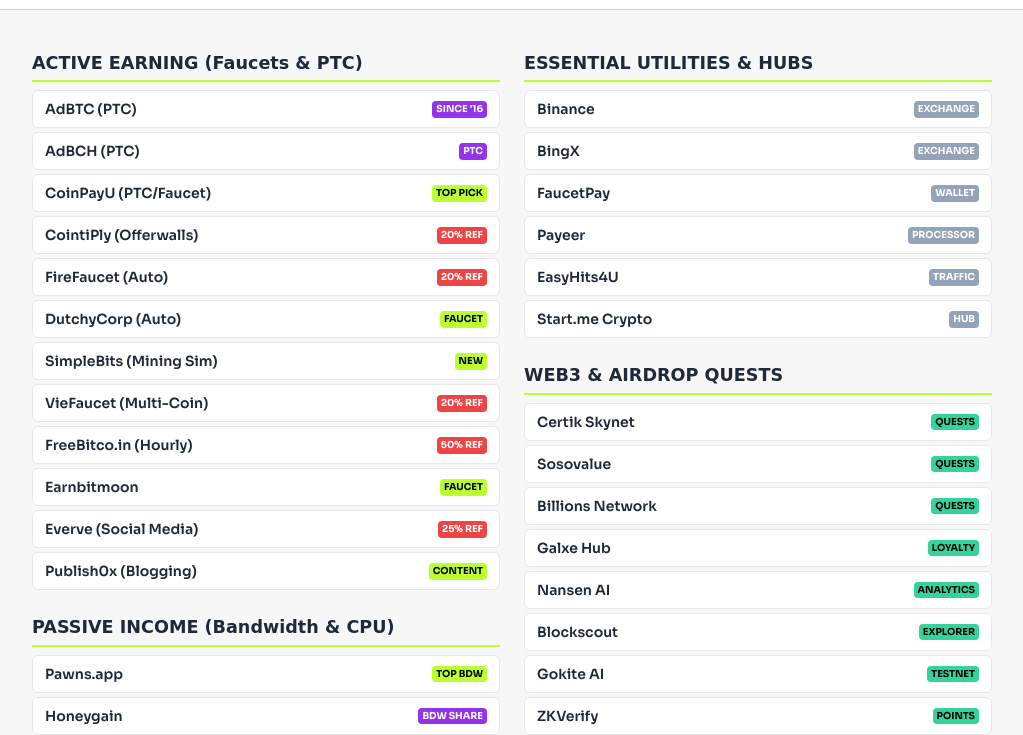
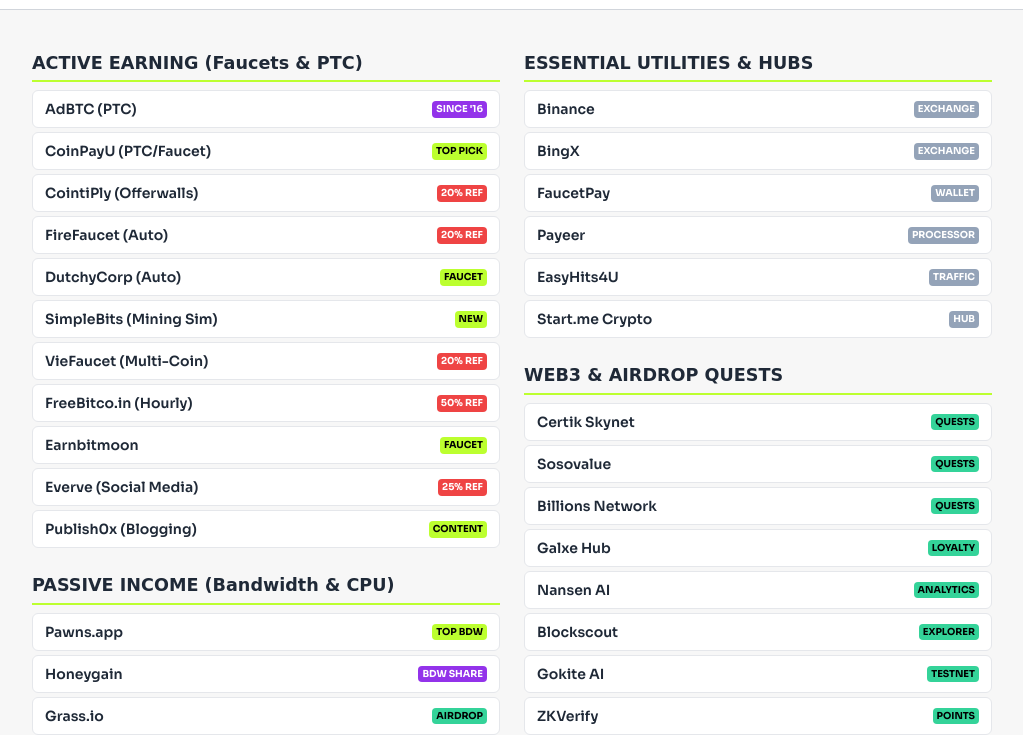
Before and after one commit to source347/compact, a plain HTML site: page index.html in a window 1280 px wide. Shown: the part 65-800 px from the top of the page, without its empty margins (128-1151 px from the left). Drawn offline with nearby package versions, Linux system fonts and the light colour scheme; a web font is replaced by a local one.

Commit message:
Update index.html

```diff
--- a/index.html
+++ b/index.html
@@ -90,12 +90,6 @@
                 <a href="https://r.adbtc.top/1169353" target="_blank" class="link-item flex justify-between items-center">
                     <span class="font-semibold text-sm text-gray-800">AdBTC (PTC)</span>
                     <span class="tag-badge tag-legacy">SINCE '16</span>
-                </a>
-
-                <!-- AdBCH (NEW) -->
-                <a href="https://adbch.top/r/312844" target="_blank" class="link-item flex justify-between items-center">
-                    <span class="font-semibold text-sm text-gray-800">AdBCH (PTC)</span>
-                    <span class="tag-badge tag-legacy">PTC</span>
                 </a>
 
                 <!-- CoinPayU -->
```
